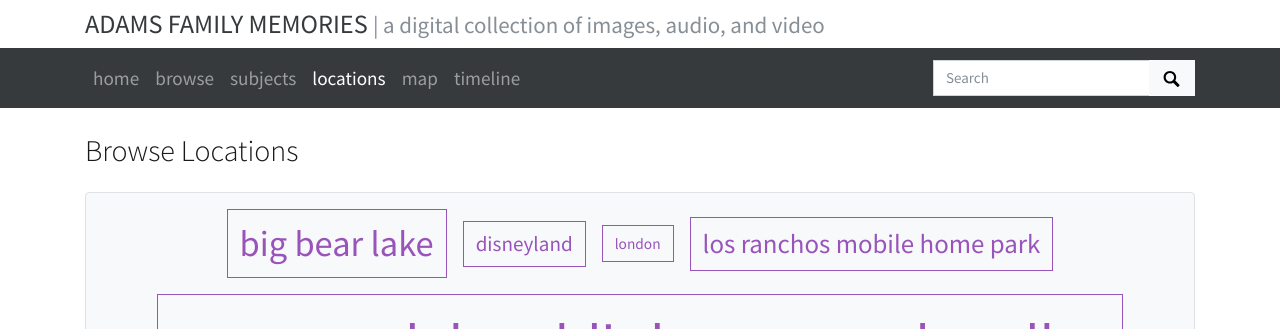
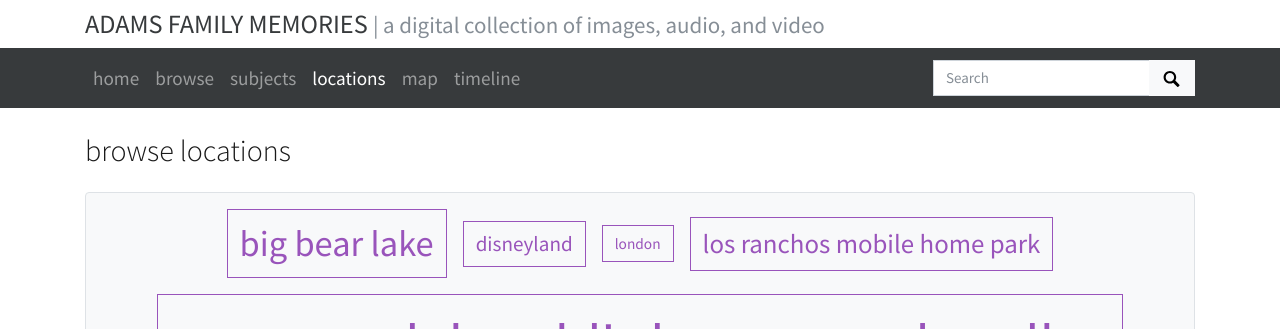
Before and after one commit to the-adams-family/memories, a Jekyll site: the page built from pages/locations.md, in a window 1280 px wide. Shown: the top 329 px of the page. Built offline with Jekyll 4.4.1, drawn with Linux system fonts in a browser that asks for light colours; nearby versions of some CDN libraries.

```diff
--- a/pages/locations.md
+++ b/pages/locations.md
@@ -6,4 +6,4 @@ permalink: /locations.html
 # a cloud visualization will be added below the content in this file
 ---
 
-## Browse Locations
+## browse locations
```
